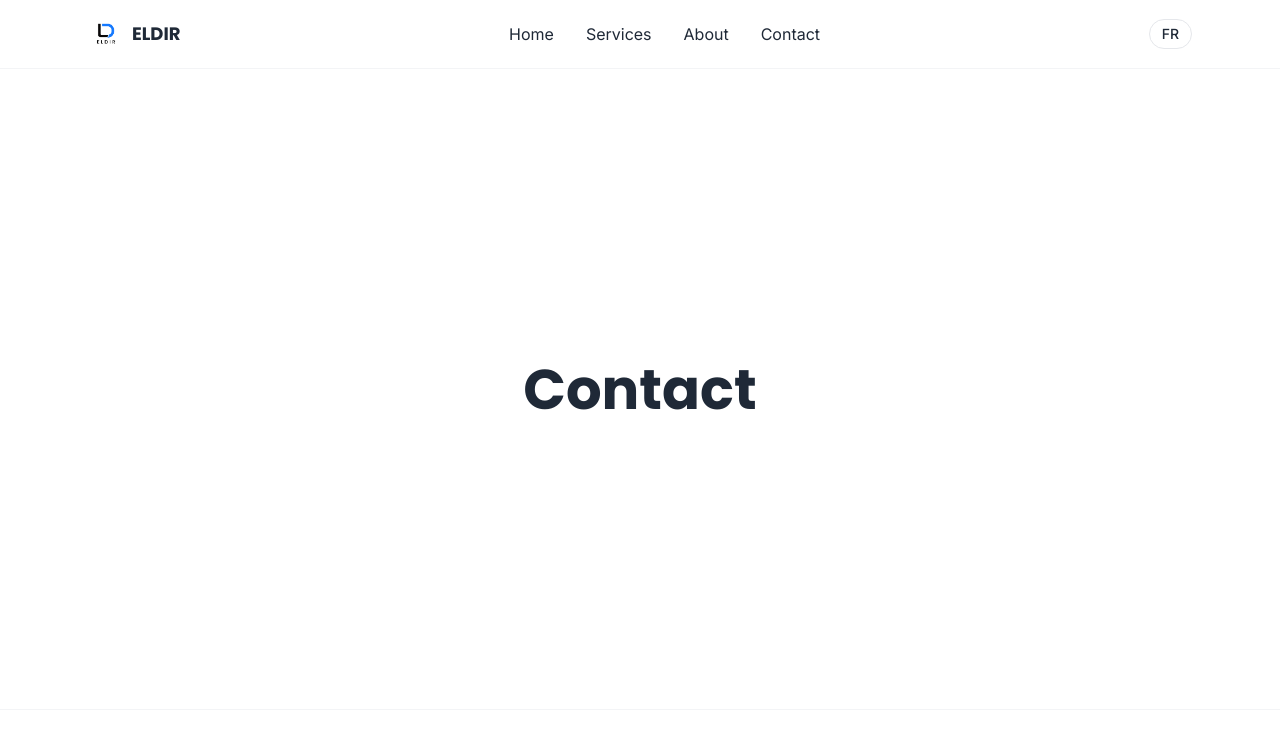
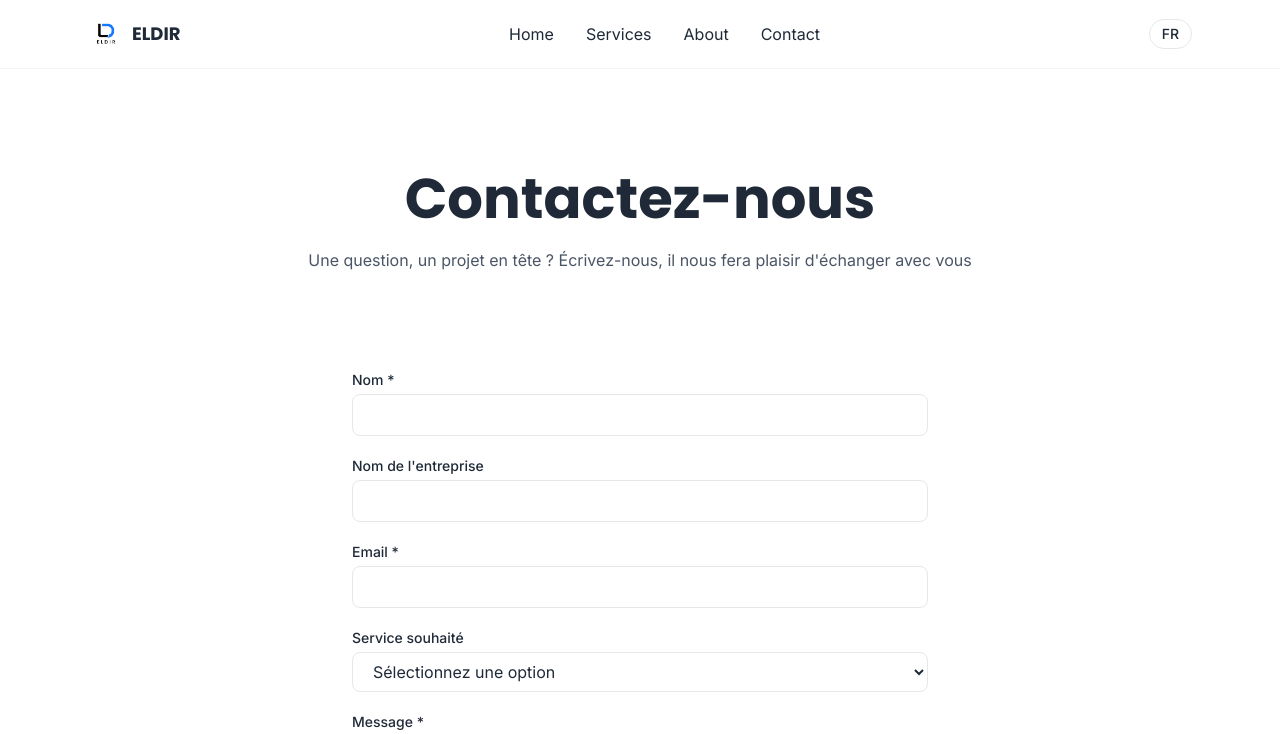
Before and after one commit to pr0804/eldir-site, a Next.js app: page /en/contact in a window 1280 px wide. Shown: the top 734 px of the page. Built offline with nearby package versions, Linux system fonts and the light colour scheme.

Commit message:
Add Contact page with working form via Resend

```diff
--- a/app/[locale]/contact/page.tsx
+++ b/app/[locale]/contact/page.tsx
@@ -1,9 +1,18 @@
+import ContactForm from "@/components/ContactForm";
+
 export default function ContactPage() {
   return (
-    <main className="flex-1 flex items-center justify-center">
-      <h1 className="font-poppins text-4xl font-bold text-eldir-black">
-        Contact
-      </h1>
+    <main className="flex-1">
+      <section className="max-w-4xl mx-auto px-6 py-16 md:py-24 text-center">
+        <h1 className="text-eldir-black mb-4">Contactez-nous</h1>
+        <p className="text-lg text-gray-600 max-w-2xl mx-auto">
+          Une question, un projet en tête ? Écrivez-nous, il nous fera plaisir d&apos;échanger avec vous
+        </p>
+      </section>
+
+      <section className="max-w-6xl mx-auto px-6 pb-20">
+        <ContactForm />
+      </section>
     </main>
   );
 }
--- /dev/null
+++ b/app/api/contact/route.ts
@@ -0,0 +1,41 @@
+import { Resend } from "resend";
+import { NextResponse } from "next/server";
+
+const resend = new Resend(process.env.RESEND_API_KEY);
+
+export async function POST(request: Request) {
+  try {
+    const { name, company, email, serviceType, message } = await request.json();
+
+    if (!name || !email || !message) {
+      return NextResponse.json(
+        { error: "Champs requis manquants" },
+        { status: 400 }
+      );
+    }
+
+    await resend.emails.send({
+      from: "ELDIR <onboarding@resend.dev>",
+      to: process.env.CONTACT_EMAIL as string,
+      replyTo: email,
+      subject: `Nouveau message de ${name}${company ? ` (${company})` : ""}`,
+      text: `
+Nom : ${name}
+Entreprise : ${company || "Non précisé"}
+Email : ${email}
+Service souhaité : ${serviceType || "Non précisé"}
+
+Message :
+${message}
+      `,
+    });
+
+    return NextResponse.json({ success: true });
+  } catch (error) {
+    console.error("Erreur envoi email:", error);
+    return NextResponse.json(
+      { error: "Erreur lors de l'envoi" },
+      { status: 500 }
+    );
+  }
+}
--- /dev/null
+++ b/components/ContactForm.tsx
@@ -0,0 +1,133 @@
+"use client";
+
+import { useState } from "react";
+import Button from "@/components/Button";
+
+export default function ContactForm() {
+  const [status, setStatus] = useState<"idle" | "loading" | "success" | "error">("idle");
+
+  async function handleSubmit(e: React.FormEvent<HTMLFormElement>) {
+    e.preventDefault();
+    setStatus("loading");
+
+    const form = e.currentTarget;
+    const formData = new FormData(form);
+    const data = {
+      name: formData.get("name"),
+      company: formData.get("company"),
+      email: formData.get("email"),
+      serviceType: formData.get("serviceType"),
+      message: formData.get("message"),
+    };
+
+    try {
+      const res = await fetch("/api/contact", {
+        method: "POST",
+        headers: { "Content-Type": "application/json" },
+        body: JSON.stringify(data),
+      });
+
+      if (!res.ok) throw new Error("Erreur");
+
+      setStatus("success");
+      form.reset();
+    } catch {
+      setStatus("error");
+    }
+  }
+
+  if (status === "success") {
+    return (
+      <div className="text-center py-12">
+        <p className="text-eldir-black text-lg font-medium mb-2">
+          Message envoyé !
+        </p>
+        <p className="text-gray-600">
+          Nous vous répondrons dans un délai de 2 à 5 jours ouvrables.
+        </p>
+      </div>
+    );
+  }
+
+  return (
+    <form onSubmit={handleSubmit} className="space-y-5 max-w-xl mx-auto">
+      <div>
+        <label htmlFor="name" className="block text-sm font-medium text-eldir-black mb-1">
+          Nom *
+        </label>
+        <input
+          type="text"
+          id="name"
+          name="name"
+          required
+          className="w-full border border-gray-200 rounded-lg px-4 py-2 focus:outline-none focus:border-eldir-blue"
+        />
+      </div>
+
+      <div>
+        <label htmlFor="company" className="block text-sm font-medium text-eldir-black mb-1">
+          Nom de l&apos;entreprise
+        </label>
+        <input
+          type="text"
+          id="company"
+          name="company"
+          className="w-full border border-gray-200 rounded-lg px-4 py-2 focus:outline-none focus:border-eldir-blue"
+        />
+      </div>
+
+      <div>
+        <label htmlFor="email" className="block text-sm font-medium text-eldir-black mb-1">
+          Email *
+        </label>
+        <input
+          type="email"
+          id="email"
+          name="email"
+          required
+          className="w-full border border-gray-200 rounded-lg px-4 py-2 focus:outline-none focus:border-eldir-blue"
+        />
+      </div>
+
+      <div>
+        <label htmlFor="serviceType" className="block text-sm font-medium text-eldir-black mb-1">
+          Service souhaité
+        </label>
+        <select
+          id="serviceType"
+          name="serviceType"
+          className="w-full border border-gray-200 rounded-lg px-4 py-2 focus:outline-none focus:border-eldir-blue"
+        >
+          <option value="">Sélectionnez une option</option>
+          <option value="Communication">Communication</option>
+          <option value="Numérique">Solutions numériques</option>
+          <option value="Les deux">Les deux</option>
+          <option value="Je ne sais pas encore">Je ne sais pas encore</option>
+        </select>
+      </div>
+
+      <div>
+        <label htmlFor="message" className="block text-sm font-medium text-eldir-black mb-1">
+          Message *
+        </label>
+        <textarea
+          id="message"
+          name="message"
+          required
+          rows={5}
+          className="w-full border border-gray-200 rounded-lg px-4 py-2 focus:outline-none focus:border-eldir-blue"
+        />
+      </div>
+
+      {status === "error" && (
+        <p className="text-red-600 text-sm">
+          Une erreur est survenue. Veuillez réessayer.
+        </p>
+      )}
+
+      <Button type="submit">
+        {status === "loading" ? "Envoi..." : "Envoyer"}
+      </Button>
+    </form>
+  );
+}
```
